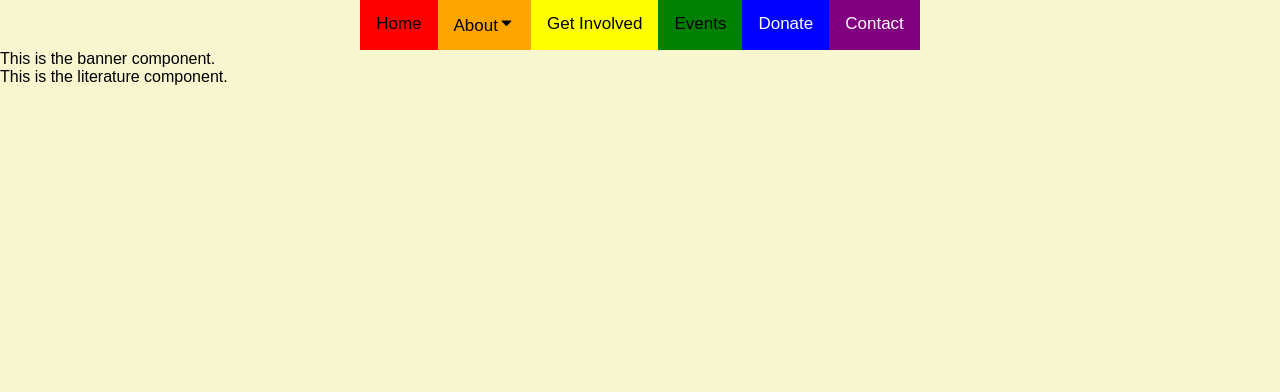
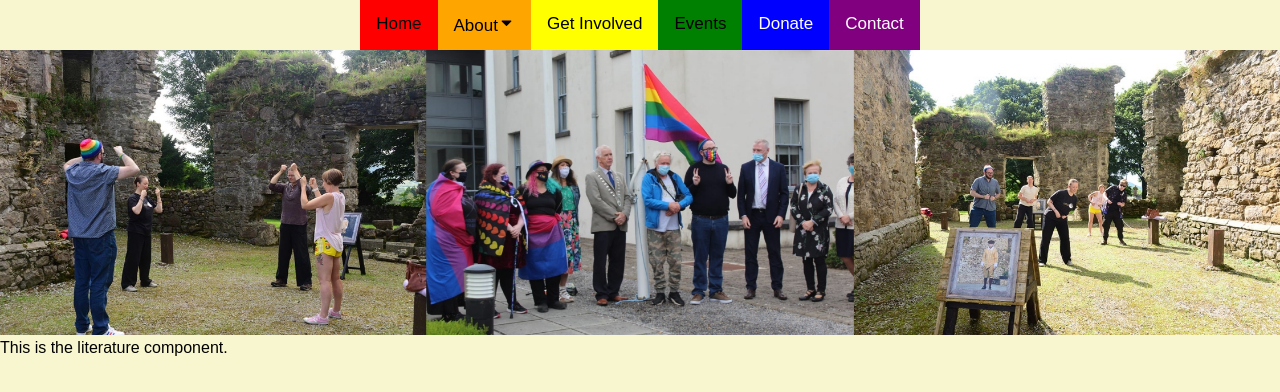
Before and after one commit to Jacobs1986/leitrim-pride, a React (Create React App) app: page / in a window 1280 px wide. Shown: the top 392 px of the page. Built offline with nearby package versions, Linux system fonts and the light colour scheme; the HTML template or start-up script is replaced by a standard one.

Commit message:
Added banner to the page

```diff
--- a/src/components/homePage/banner.js
+++ b/src/components/homePage/banner.js
@@ -5,6 +5,12 @@ import "./homePage-styles.css";
 
 export default function HomePageBanner() {
     return (
-        <div>This is the banner component.</div>
+        <div>
+            <img
+                src="./Images/homePageBannerOrg.jpg"
+                alt="Home page banner"
+                width="100%"
+            />
+        </div>
     );
 };
```
